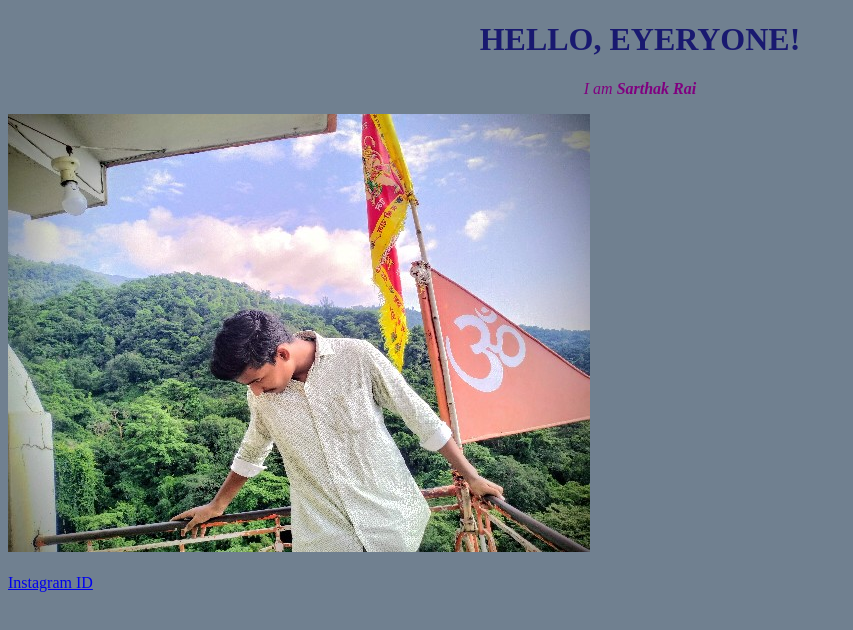
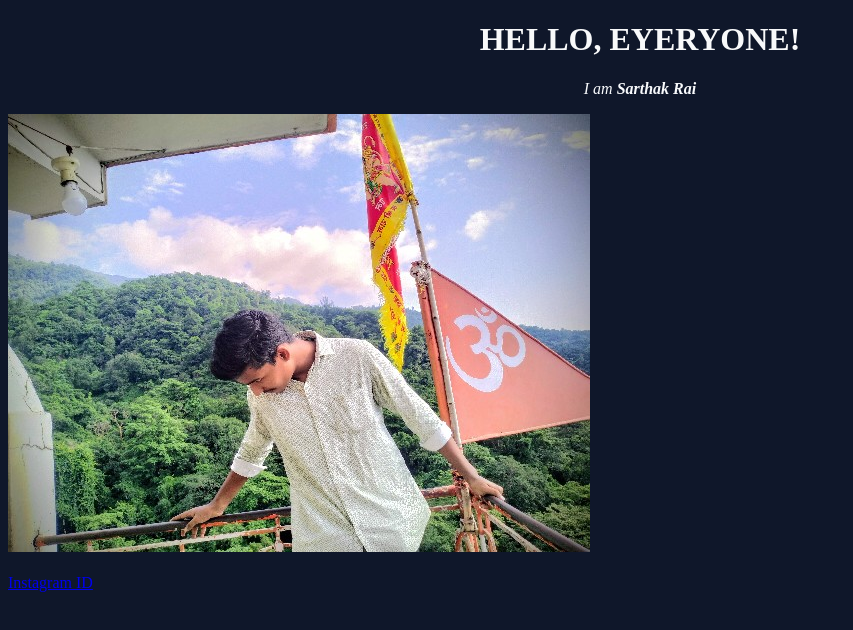
Before and after one commit to sarthakrai048-ux/sarthakrai048-ux.github.io, a plain HTML site: page index.html in a window 1280 px wide. Shown: the whole page, without its empty margins (0-853 px from the left). Drawn offline with Linux system fonts and the light colour scheme.

Commit message:
Add files via upload

```diff
--- a/index.html
+++ b/index.html
@@ -5,16 +5,16 @@
 
        <style>
              body  {
-                     background-color: slategrey;
+                     background-color: #0f172a;
             }
 
                  h1  {
-                         color: midnightblue;
+                         color: #f8f9fa;
                          text-align: center;
                 }
 
             p  {
-                   color: purple;
+                   color: #f8fafc;
                    font-sixe- 2000px;
                    text-align: center;
              }
```
